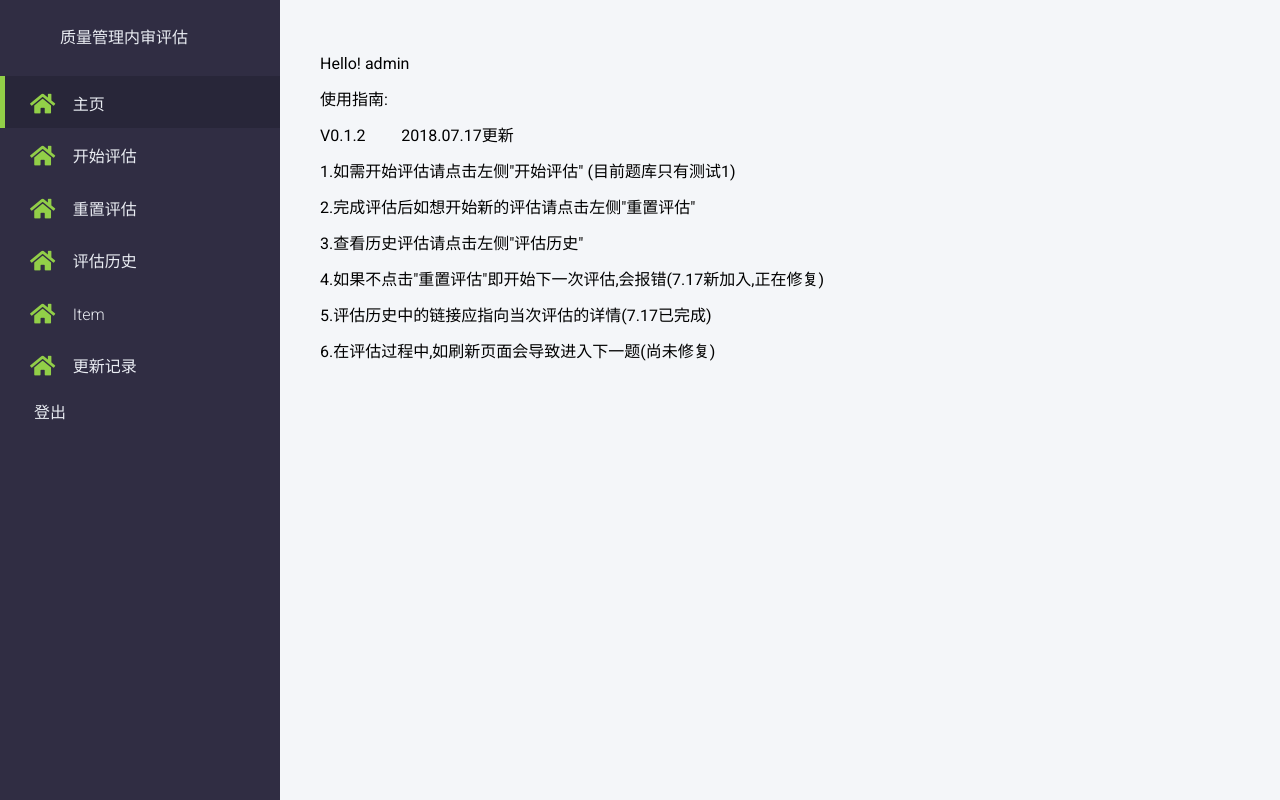
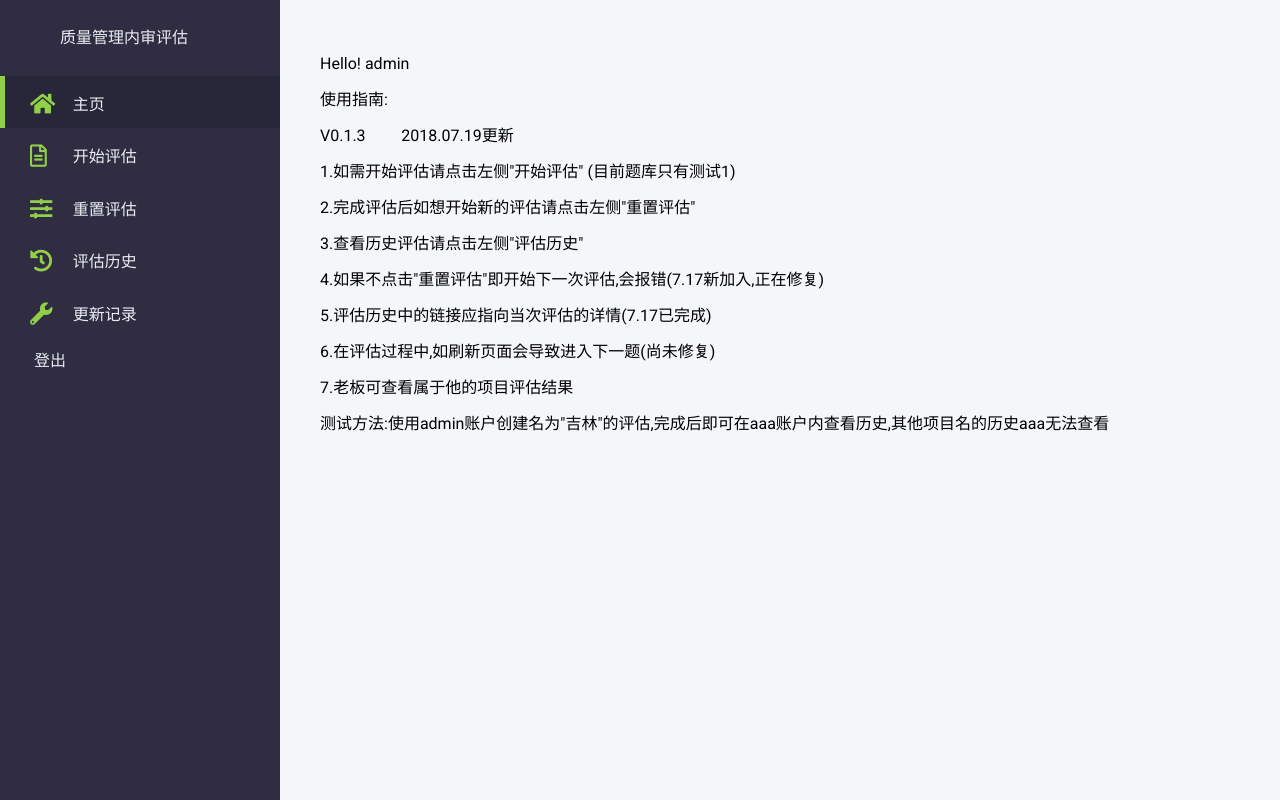
Before and after one commit to GoblinsKing/QMS, a Flask app: page /dashboard in a window 1280 px wide. Run offline with Flask 2, Linux system fonts and the light colour scheme; a user stored in the database is signed in; some libraries are stand-ins or nearby versions.

Commit message:
7.19 更新老板内容

```diff
--- a/audit.py
+++ b/audit.py
@@ -54,3 +54,7 @@ def calculate_result(curr_audit):
 def audit_history(auditor):
     temp = audit.query.filter_by(auditor = auditor).group_by(audit.name).all()
     return temp
+
+def check_audit(name):
+    temp = audit.query.filter_by(name = name).group_by(audit.name).all()
+    return temp
--- a/route.py
+++ b/route.py
@@ -89,7 +89,7 @@ def new_audit():
         curr_audit=str(form['name'])
         if choice == "1":
             return redirect(url_for('audit'))
-    return render_template('new_audit.html')
+    return render_template('new_audit.html', user=current_user)
 
 @app.route('/audit',methods=['POST','GET'])
 @login_required
@@ -104,7 +104,7 @@ def audit():
         #question = get_question(part_num, ques_num)
         result = calculate_result(curr_audit)
         #return render_template('audit.html',user=current_user, question=question, n = n, part_num = part_num, ques_num = ques_num, Final = Final, result=result)
-        return render_template('audit_result.html', result=result, title = curr_audit)
+        return render_template('audit_result.html', result=result, title = curr_audit, user=current_user)
     answer = None
     if request.method == 'POST':
         n = n + 1
@@ -120,7 +120,7 @@ def audit():
             Final = "True"
             result = calculate_result(curr_audit)
             #return render_template('audit.html',user=current_user, question=question, n = n, part_num = part_num, ques_num = ques_num, Final = Final, result=result)
-            return render_template('audit_result.html', result=result, title = curr_audit)
+            return render_template('audit_result.html', result=result, title = curr_audit, user=current_user)
     question = get_question(part_num, ques_num)
     result = calculate_result(curr_audit)
     return render_template('audit.html',user=current_user, question=question, n = n, part_num = part_num, ques_num = ques_num, Final = Final, result=result)
@@ -128,18 +128,21 @@ def audit():
 @app.route('/AuditHistory',methods=['GET'])
 @login_required
 def AuditHistory():
-    history = audit_history(current_user.username)
-    return render_template('audit_history.html', audit_history=history)
+    if current_user.role == "customer":
+        history = check_audit(current_user.project)
+    else:
+        history = audit_history(current_user.username)
+    return render_template('audit_history.html', audit_history=history, user=current_user)
 
 @app.route('/update',methods=['GET'])
 def update():
-    return render_template('update.html')
+    return render_template('update.html', user=current_user)
 
 @app.route('/AuditResult/<title>',methods=['GET'])
 @login_required
 def AuditResult(title):
     result = calculate_result(title)
-    return render_template('audit_result.html', result=result, title = title)
+    return render_template('audit_result.html', result=result, title = title, user=current_user)
 
 @app.route('/AuditResult/<title>/chart',methods=['GET'])
 @login_required
--- a/templates/Dashboard.html
+++ b/templates/Dashboard.html
@@ -17,7 +17,7 @@
                 <td>使用指南:</td>
             </tr>
             <tr>
-                <td>V0.1.2 &nbsp;&nbsp;&nbsp;&nbsp;&nbsp;&nbsp;&nbsp; 2018.07.17更新</td>
+                <td>V0.1.3 &nbsp;&nbsp;&nbsp;&nbsp;&nbsp;&nbsp;&nbsp; 2018.07.19更新</td>
             </tr>
             <tr>
                 <td>1.如需开始评估请点击左侧"开始评估" (目前题库只有测试1)</td>
@@ -37,6 +37,12 @@
             <tr>
                 <td>6.在评估过程中,如刷新页面会导致进入下一题(尚未修复)</td>
             </tr>
+            <tr>
+                <td>7.老板可查看属于他的项目评估结果</td>
+            </tr>
+            <tr>
+                <td>测试方法:使用admin账户创建名为"吉林"的评估,完成后即可在aaa账户内查看历史,其他项目名的历史aaa无法查看</td>
+            </tr>
         </table>
 </div>
 </body>
--- a/templates/Menu.html
+++ b/templates/Menu.html
@@ -2,13 +2,48 @@
     <div id="title">
         质量管理内审评估
     </div>
+    {% if user.role == 'admin' %}
     <nav>
+        {% if request.path  == '/dashboard' %}
         <a href="{{url_for('dashboard')}}"class="active"><i class="fas fa-home"></i>主页</a>
-        <a href="{{url_for('new_audit')}}"><i class="fas fa-home"></i>开始评估</a>
-        <a href="{{url_for('reset_audit')}}"><i class="fas fa-home"></i>重置评估</a>
-        <a href="{{url_for('AuditHistory')}}"><i class="fas fa-home"></i>评估历史</a>
-        <a href="#"><i class="fas fa-home"></i>Item</a>
-        <a href="{{url_for('update')}}"><i class="fas fa-home"></i>更新记录</a>
+        {% else %}
+        <a href="{{url_for('dashboard')}}"><i class="fas fa-home"></i>主页</a>
+        {% endif %}
+
+        {% if request.path  == '/new_audit' or request.path  == '/audit'%}
+        <a href="{{url_for('new_audit')}}"class="active"><i class="far fa-file-alt"></i>开始评估</a>
+        {% else %}
+        <a href="{{url_for('new_audit')}}"><i class="far fa-file-alt"></i>开始评估</a>
+        {% endif %}
+
+        <a href="{{url_for('reset_audit')}}"><i class="fas fa-sliders-h"></i>重置评估</a>
+
+        {% if request.path  == '/AuditHistory' %}
+        <a href="{{url_for('AuditHistory')}}"class="active"><i class="fas fa-history"></i>评估历史</a>
+        {% else %}
+        <a href="{{url_for('AuditHistory')}}"><i class="fas fa-history"></i>评估历史</a>
+        {% endif %}
+
+        {% if request.path  == '/update' %}
+        <a href="{{url_for('update')}}" class="active"><i class="fas fa-wrench"></i>更新记录</a>
+        {% else %}
+        <a href="{{url_for('update')}}"><i class="fas fa-wrench"></i>更新记录</a>
+        {% endif %}
     </nav>
+    {% elif user.role == 'customer' %}
+    <nav>
+        {% if request.path  == '/dashboard' %}
+        <a href="{{url_for('dashboard')}}" class="active"><i class="fas fa-home"></i>主页</a>
+        {% else %}
+        <a href="{{url_for('dashboard')}}"><i class="fas fa-home"></i>主页</a>
+        {% endif %}
+
+        {% if request.path  == '/AuditHistory' %}
+        <a href="{{url_for('AuditHistory')}}" class="active"><i class="fas fa-history"></i>评估结果</a>
+        {% else %}
+        <a href="{{url_for('AuditHistory')}}"><i class="fas fa-history"></i>评估结果</a>
+        {% endif %}
+    </nav>
+    {% endif %}
     <a href="/logout">&nbsp;登出&nbsp;</a>
 </section>
--- a/templates/update.html
+++ b/templates/update.html
@@ -18,6 +18,9 @@
         V0.1.2   2018.07.17<br>
         1.历史评估可正确指向当次评估结果<br>
         2.把audit_result从audit中分离<br>
+        V0.1.3   2018.07.19<br>
+        1.优化右侧菜单效果,替换icons<br>
+        2.加入老板(customer)的user属性,可查看属于他的项目评估结果<br>
     </div>
 </body>
 </html>
--- a/user.py
+++ b/user.py
@@ -23,6 +23,7 @@ class admin(user):
 class customer(user):
     __tablename__='customer'
     id = db.Column(db.String,db.ForeignKey('user.id'),primary_key=True)
+    project=db.Column('project',db.String)
     __mapper_args__={
         'polymorphic_identity':'customer',
     }
@@ -30,7 +31,7 @@ class customer(user):
 def load_users():
     admin_1 = admin(id="999",name="admin",username="admin",password="admin")
     db.session.add(admin_1)
-    customer_1 = customer(id="998",name="aaa",username="aaa",password="aaa")
+    customer_1 = customer(id="998",name="aaa",username="aaa",password="aaa",project="吉林")
     db.session.add(customer_1)
     db.session.commit()
 
```
Also changed, not shown: templates/new_audit.html (+10 -0 lines).
